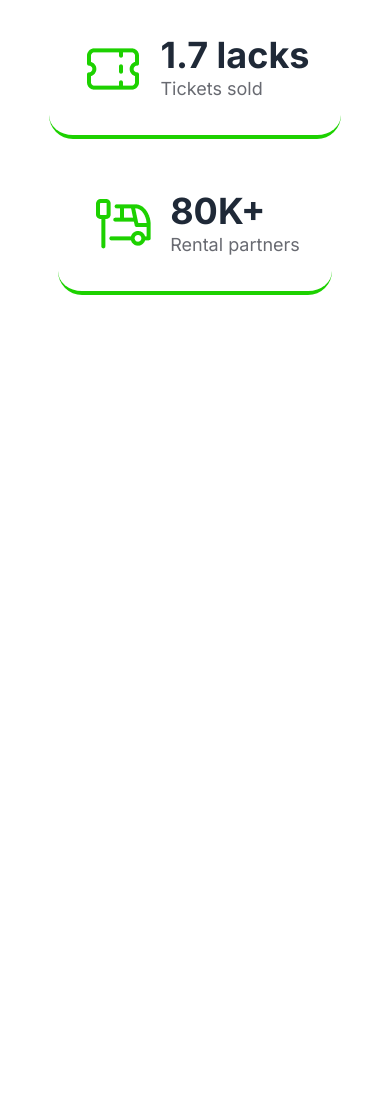
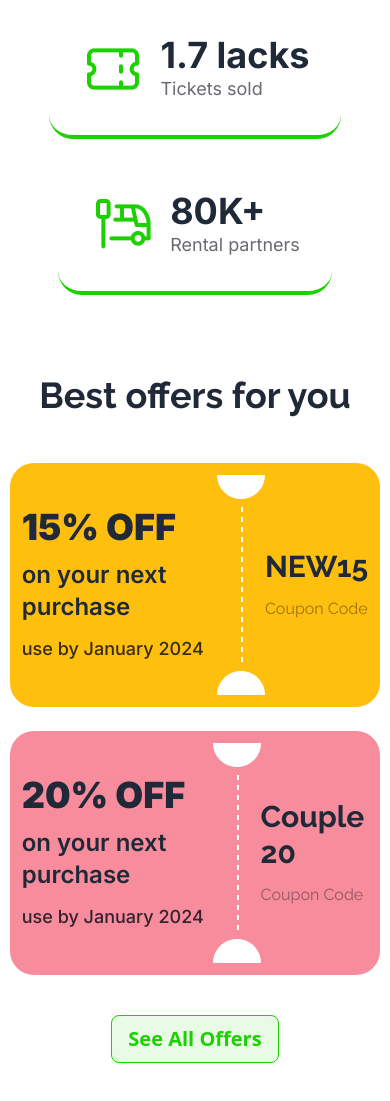
Before and after one commit to pranta-deba/A5-bus-ticket-Hub, a plain HTML site: page index.html in a window 390 px wide. Shown: the part 789-1890 px from the top of the page. Before the commit the page ends 1084 px from the top, so only its background shows below. Drawn offline with nearby package versions, Linux system fonts and the light colour scheme.

Commit message:
Best offers section design and responsive completed

```diff
--- a/index.html
+++ b/index.html
@@ -13,7 +13,8 @@
     <!-- inter and raleway font -->
     <link rel="preconnect" href="https://fonts.googleapis.com">
     <link rel="preconnect" href="https://fonts.gstatic.com" crossorigin>
-    <link href="https://fonts.googleapis.com/css2?family=Inter:wght@100..900&family=Raleway:ital,wght@0,100..900;1,100..900&display=swap"
+    <link
+        href="https://fonts.googleapis.com/css2?family=Inter:wght@100..900&family=Raleway:ital,wght@0,100..900;1,100..900&display=swap"
         rel="stylesheet">
     <!-- custom style -->
     <link rel="stylesheet" href="./css/style.css">
@@ -76,7 +77,8 @@
         <!-- nav end -->
         <!-- banner start -->
         <div class="banner">
-            <div class="bg-[url('./images/banner.png')] bg-cover bg-center p-6 lg:py-28 lg:px-32 text-center rounded-3xl space-y-8">
+            <div
+                class="bg-[url('./images/banner.png')] bg-cover bg-center p-6 lg:py-28 lg:px-32 text-center rounded-3xl space-y-8">
                 <h1 class="raleway text-6xl font-extrabold text-white">End-to-End Travel with <br><span
                         class="text-primaryColor">Hublu Paribahan</span></h1>
                 <p class="max-w-[691px] mx-auto inter text-lg font-normal text-white">Yes, you can run unit tests and
@@ -86,21 +88,24 @@
                     Tickets</button>
             </div>
             <div class="flex flex-col md:flex-row justify-center items-center gap-5 inter md:-mt-16">
-                <div class="flex justify-center items-center gap-4 bg-white p-8 rounded-3xl border-b-4 border-primaryColor">
+                <div
+                    class="flex justify-center items-center gap-4 bg-white p-8 rounded-3xl border-b-4 border-primaryColor">
                     <div><img src="./images/people.png" alt=""></div>
                     <div class="text-left">
                         <h1 class="text-4xl font-bold">500K+</h1>
                         <p class="text-[#03071299] text-lg font-normal">Registered users</p>
                     </div>
                 </div>
-                <div class="flex justify-center items-center gap-4 bg-white p-8 rounded-3xl border-b-4 border-primaryColor">
+                <div
+                    class="flex justify-center items-center gap-4 bg-white p-8 rounded-3xl border-b-4 border-primaryColor">
                     <div><img src="./images/ticket-cupon.png" alt=""></div>
                     <div class="text-left">
                         <h1 class="text-4xl font-bold">1.7 lacks</h1>
                         <p class="text-[#03071299] text-lg font-normal">Tickets sold</p>
                     </div>
                 </div>
-                <div class="flex justify-center items-center gap-4 bg-white p-8 rounded-3xl border-b-4 border-primaryColor">
+                <div
+                    class="flex justify-center items-center gap-4 bg-white p-8 rounded-3xl border-b-4 border-primaryColor">
                     <div><img src="./images/stoppage.png" alt=""></div>
                     <div class="text-left">
                         <h1 class="text-4xl font-bold">80K+</h1>
@@ -112,6 +117,45 @@
         <!-- banner end -->
     </header>
     <!-- header end -->
+
+    <!-- main start -->
+    <main class="max-w-[1500px] w-[95%] lg:w-[85%] mx-auto mt-20">
+        <!-- Best offers section start -->
+        <section>
+            <h1 class="text-center text-4xl font-bold raleway mb-12">Best offers for you</h1>
+            <div class="flex flex-col md:flex-row md:justify-center md:items-center gap-6">
+                <div class="bg-[#FFBF0F] flex items-center p-3 md:px-12 rounded-3xl w-full">
+                    <div class="inter space-y-3">
+                        <h1 class="text-4xl font-black">15% OFF</h1>
+                        <p class="text-2xl font-semibold">on your next purchase</p>
+                        <p class="text-lg font-medium text-[#030712CC]">use by January 2024</p>
+                    </div>
+                    <img src="./images/divider1.svg" alt="">
+                    <div class="raleway space-y-3 md:ps-6">
+                        <h1 class="text-3xl font-bold">NEW15</h1>
+                        <p class="text-[#03071266]">Coupon Code</p>
+                    </div>
+                </div>
+                <div class="bg-[#F78C9C] flex items-center p-3 md:px-12 rounded-3xl w-full">
+                    <div class="inter space-y-3">
+                        <h1 class="text-4xl font-black">20% OFF</h1>
+                        <p class="text-2xl font-semibold">on your next purchase</p>
+                        <p class="text-lg font-medium text-[#030712CC]">use by January 2024</p>
+                    </div>
+                    <img src="./images/divider1.svg" alt="">
+                    <div class="raleway space-y-3 md:ps-6">
+                        <h1 class="text-3xl font-bold">Couple 20</h1>
+                        <p class="text-[#03071266]">Coupon Code</p>
+                    </div>
+                </div>
+            </div>
+            <div class="text-center my-10 md:my-16">
+                <button class="btn text-primaryColor text-xl font-bold border border-[#1DD100] bg-[#1DD1001A]">See All Offers</button>
+            </div>
+        </section>
+        <!-- Best offers section end -->
+    </main>
+    <!-- main end -->
 
 
 
```
Also changed, not shown: images/divider1.svg (added).
